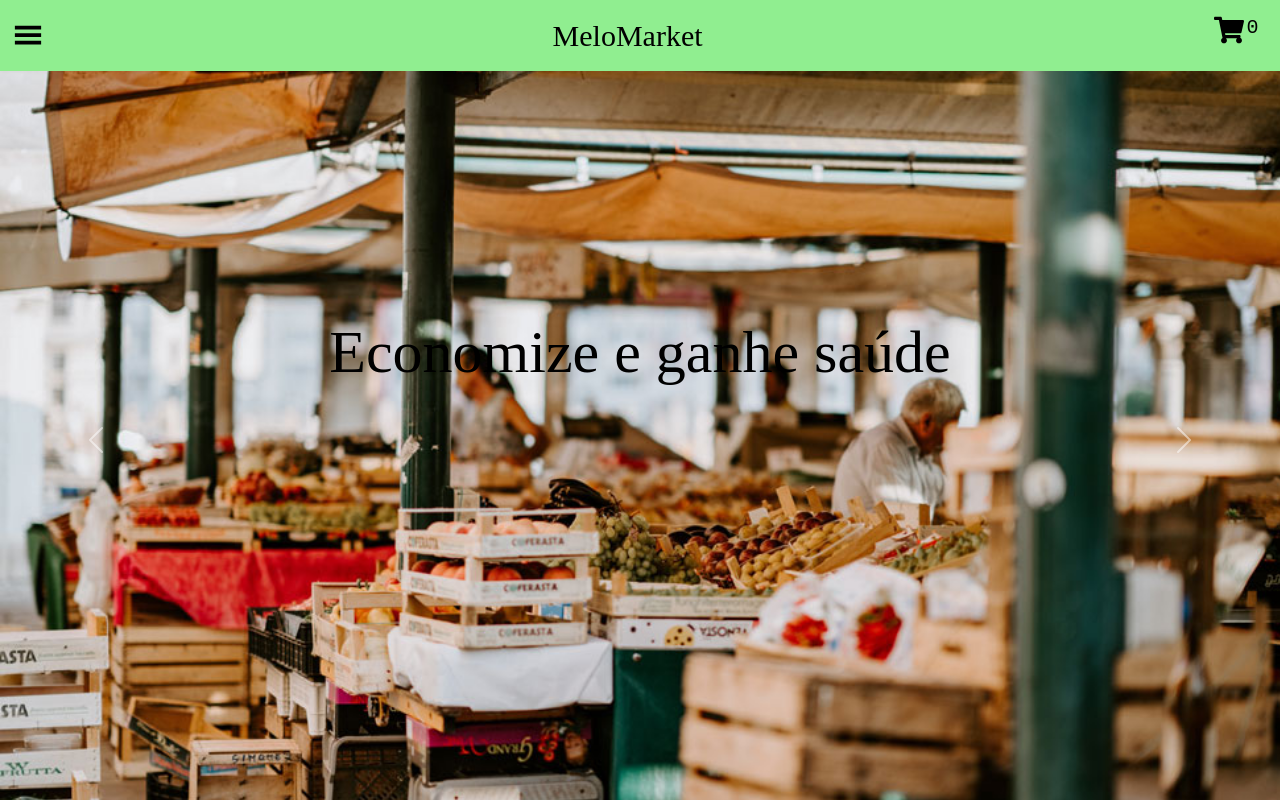
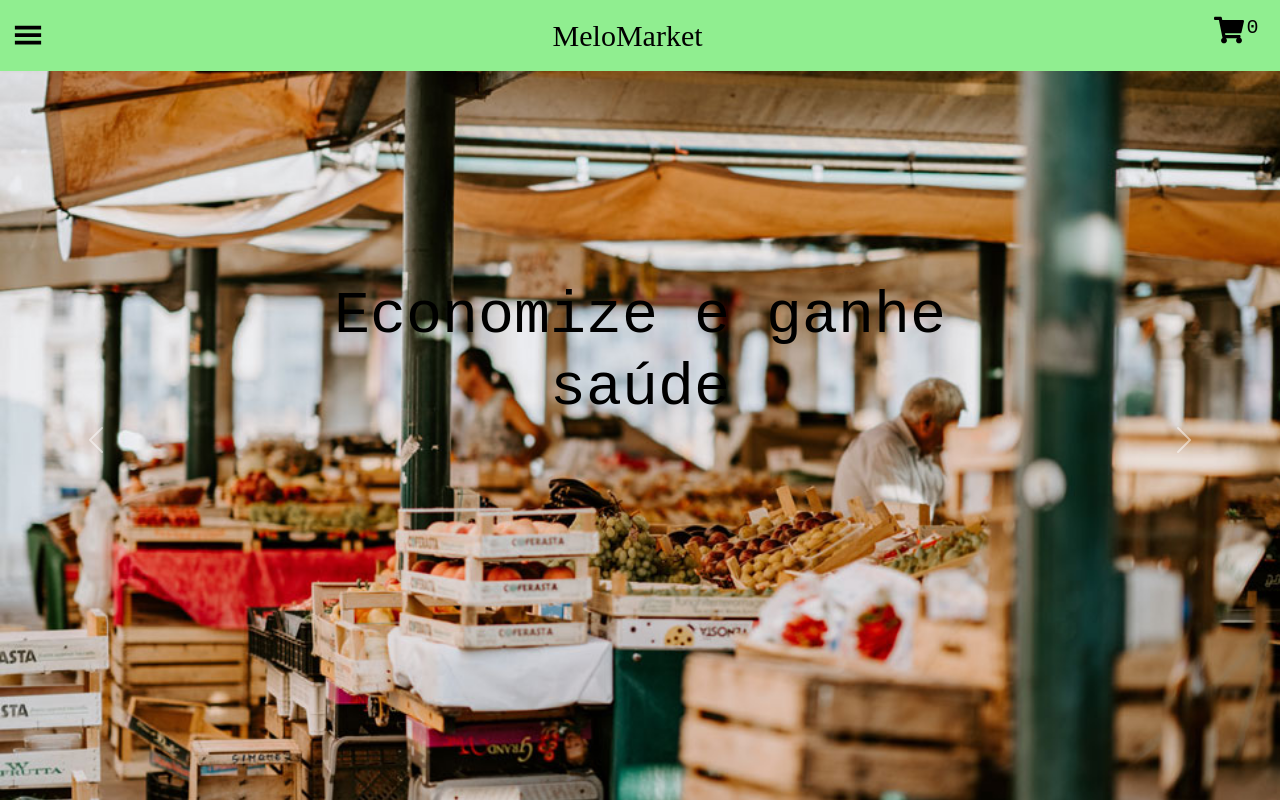
Before and after one commit to Lmelo0511/MeloMarket, a React (Create React App) app: page / in a window 1280 px wide. Shown: the top 800 px of the page. Built offline with nearby package versions, Linux system fonts and the light colour scheme.

Commit message:
atualizado index.css

```diff
--- a/src/estilizacaoTelas/index.css
+++ b/src/estilizacaoTelas/index.css
@@ -78,7 +78,7 @@
   left: 50%;
   transform: translate(-50%, -50%);
   color: black;
-  font-family: 'Pacifico', cursive;
+  font-family: 'Courier New', Courier, monospace;
   font-size: 60px;
 }
 
```
